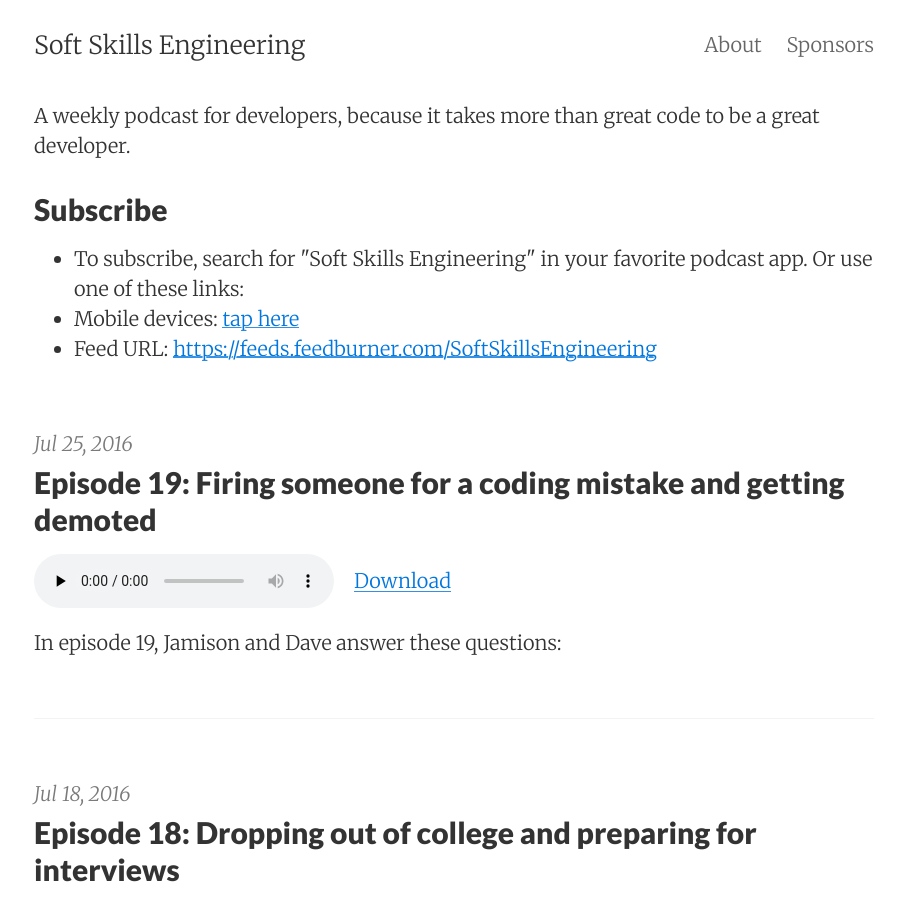
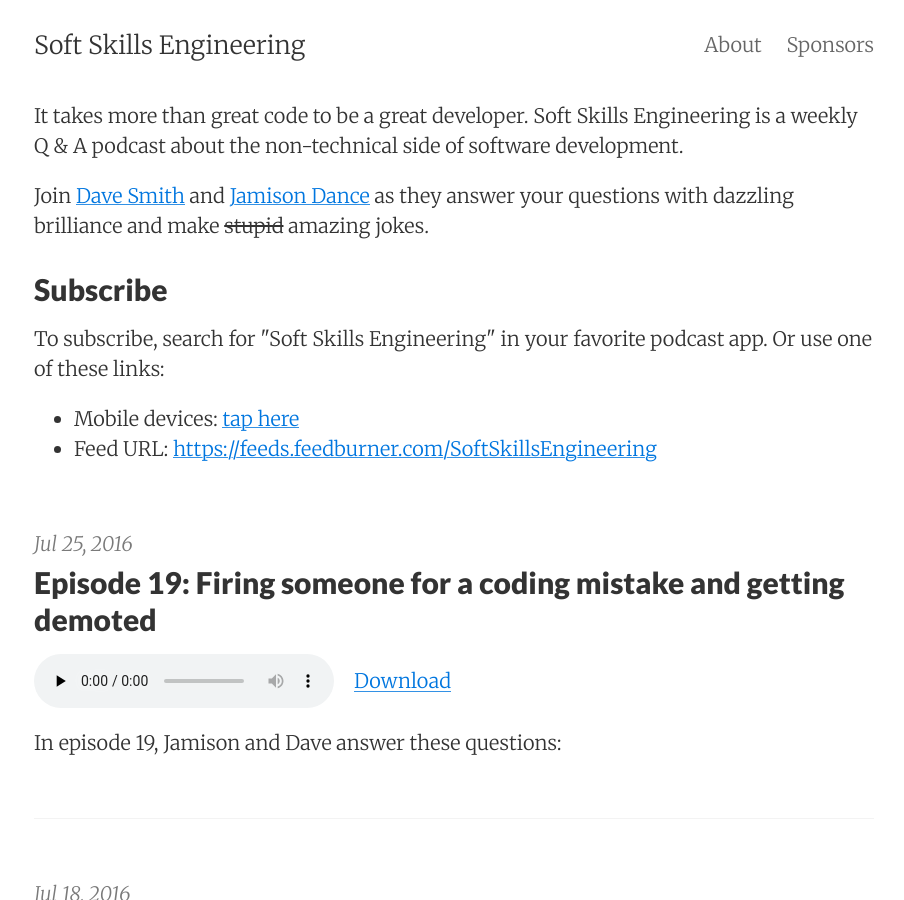
Before and after one commit to soft-skills-engineering/website, a Jekyll site: the page built from index.html, in a window 1280 px wide and 900 px high. Shown: the whole window, without its empty margins (186-1090 px from the left). Built offline with Jekyll 4.4.1, drawn with Linux system fonts in a browser that asks for light colours; the list of posts is cut into pages by our own code.

Commit message:
update copy on front page

```diff
--- a/index.html
+++ b/index.html
@@ -4,10 +4,17 @@ layout: default
 {% assign posts_count = (paginator.posts | size) %}
 
 <div class="home">
-  <p>A weekly podcast for developers, because it takes more than great code to be a great developer.</p>
+  <p>
+  It takes more than great code to be a great developer. Soft Skills Engineering is a weekly Q &amp; A podcast about the non-technical side of software development.
+  </p>
+  <p>
+  Join <a href="https://twitter.com/djsmith42">Dave Smith</a> and <a href="https://twitter.com/jergason">Jamison Dance</a> as they answer your questions with dazzling brilliance and make <del>stupid</del> amazing jokes.
+  </p>
   <h2>Subscribe</h2>
+  <p>
+    To subscribe, search for "Soft Skills Engineering" in your favorite podcast app. Or use one of these links:
+  </p>
   <ul>
-    <li>To subscribe, search for "Soft Skills Engineering" in your favorite podcast app. Or use one of these links:</li>
     <li>Mobile devices: <a href="{{site.podcast_itunes_url}}">tap here</a></li>
     <li>Feed URL: <a href="{{site.podcast_feed_url}}">{{site.podcast_feed_url}}</a></li>
   </ul>
```
